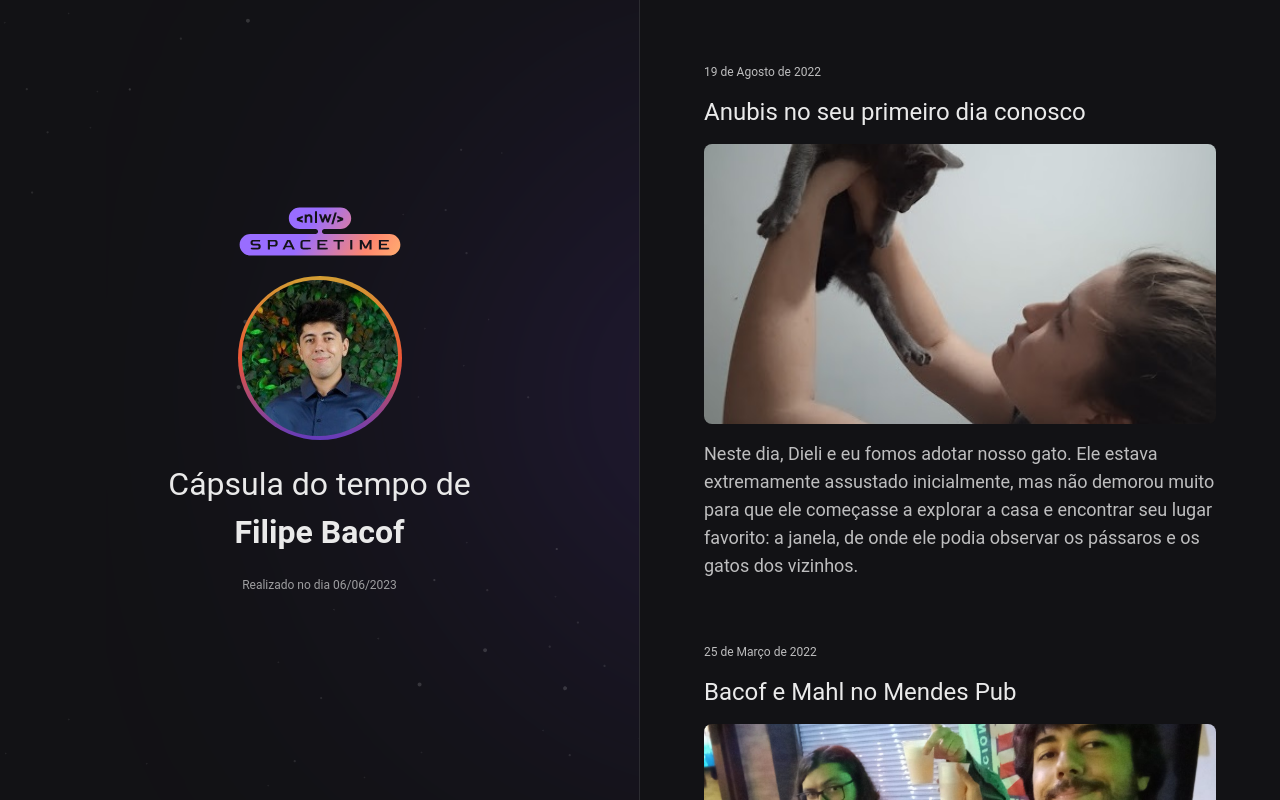
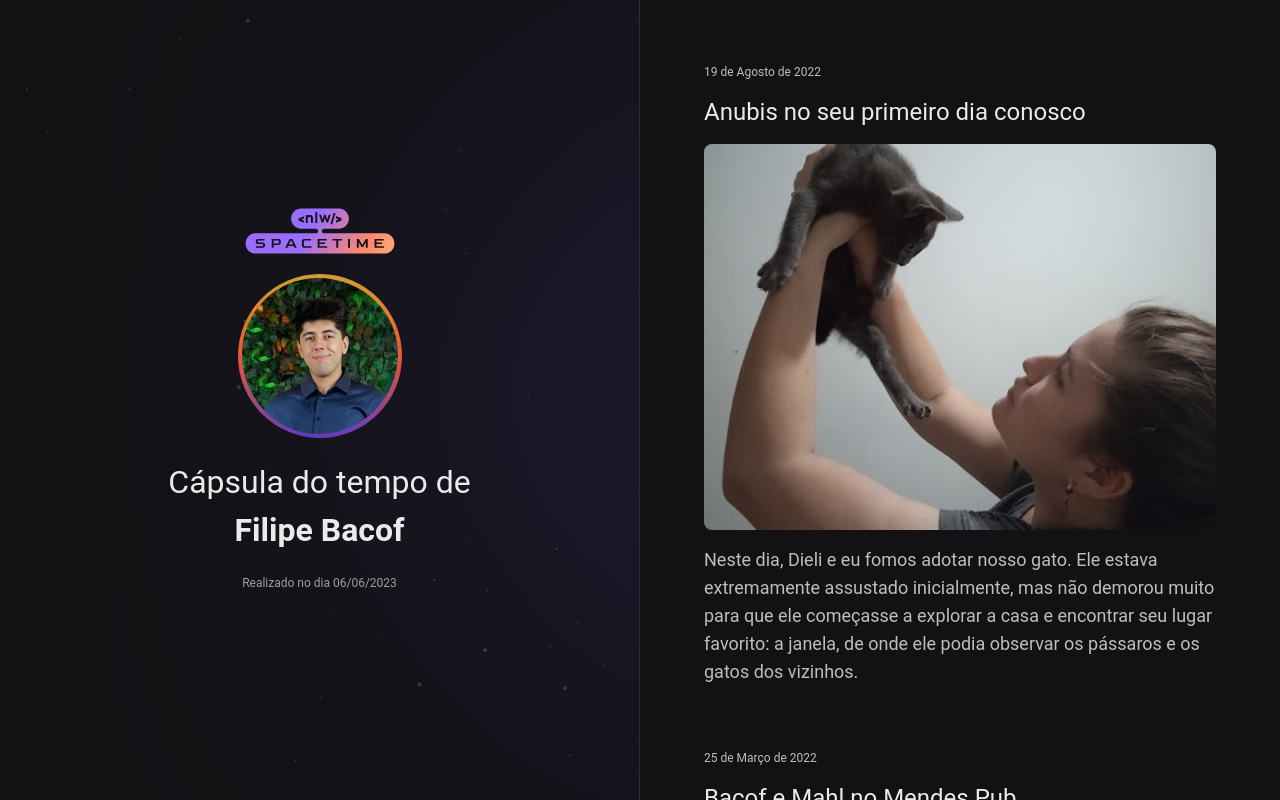
Before and after one commit to Filipe-Bacof/explorer-spacetime, a Next.js app: page / in a window 1280 px wide. Built offline with nearby package versions, Linux system fonts and the light colour scheme.

Commit message:
updated images

```diff
--- a/src/app/page.tsx
+++ b/src/app/page.tsx
@@ -1,19 +1,23 @@
 import Image from 'next/image'
-import Logo from '../../public/logo.svg'
-import FotoGithub from '../../public/profile.png'
-import DieliComGato from '../../public/19-08-2022.jpg'
-import BebendoComRafa from '../../public/25-03-2022.jpg'
 
 export default function Home() {
   return (
     <>
       <aside className="flex flex-col items-center justify-center gap-5 border-r border-r-gray-500 bg-stars bg-auto bg-right-top bg-no-repeat">
-        <Image className="" src={Logo} alt="Logo do NLW Spacetime" />
+        <Image
+          className=""
+          src="/logo.svg"
+          alt="Logo do NLW Spacetime"
+          width={150}
+          height={100}
+        />
         <div className="border-gradient-border h-[164px] w-[164px] items-center justify-center rounded-full bg-gradient-background">
           <Image
-            className=" h-[160px] w-[160px] rounded-full pl-1 pt-1"
-            src={FotoGithub}
+            className="rounded-full pl-1 pt-1"
+            src="/profile.png"
             alt="Logo do NLW Spacetime"
+            width={160}
+            height={160}
           />
         </div>
         <p className="text-center text-[32px]">
@@ -37,9 +41,12 @@ export default function Home() {
             Anubis no seu primeiro dia conosco
           </h1>
           <Image
-            className="h-[280px] w-full rounded-lg object-cover"
-            src={DieliComGato}
+            className="rounded-lg object-cover"
+            src="/19-08-2022.jpg"
             alt="Dieli segurando o Anubis"
+            height={280}
+            width={1000}
+            layout="responsive"
           />
           <p className="text-lg text-gray-100">
             Neste dia, Dieli e eu fomos adotar nosso gato. Ele estava
@@ -59,9 +66,12 @@ export default function Home() {
           <small className="text-xs text-gray-100">25 de Março de 2022</small>
           <h1 className="text-2xl text-gray-50">Bacof e Mahl no Mendes Pub</h1>
           <Image
-            className="h-[280px] w-full rounded-lg object-cover"
-            src={BebendoComRafa}
+            className=" rounded-lg object-cover"
+            src="/25-03-2022.jpg"
             alt="Eu e o Rafael brindando um chopp"
+            height={280}
+            width={1000}
+            layout="responsive"
           />
           <p className="text-lg text-gray-100">
             Foi um imenso prazer desenvolver uma amizade com essa pessoa
```
